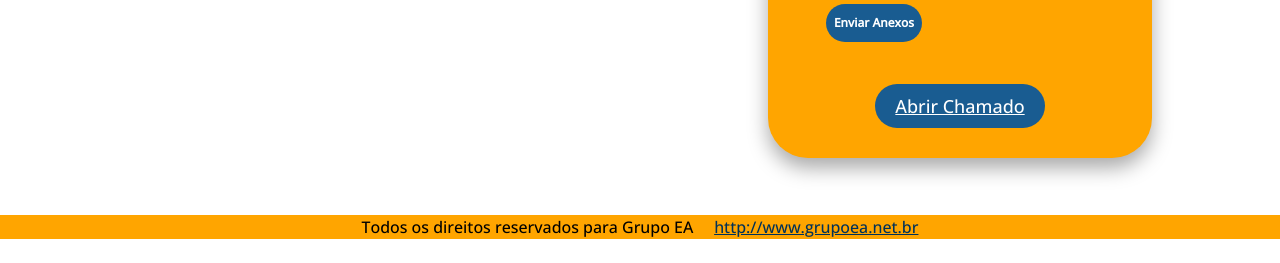
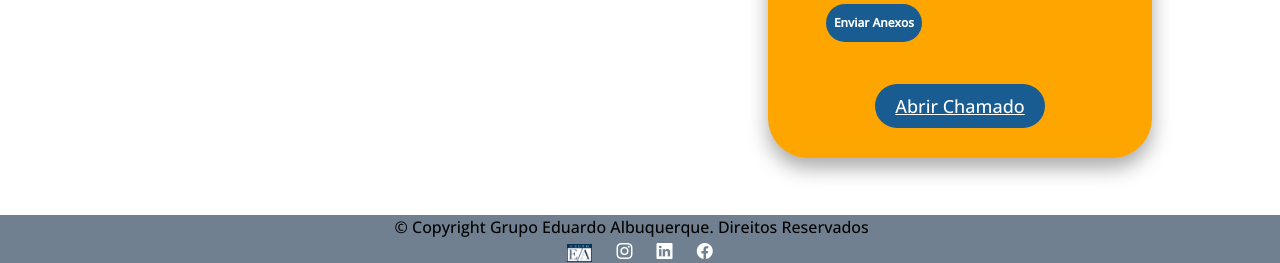
Before and after one commit to Diego-Borba/ProjetoGrupoEA-Squad12, a PHP site: page /pages/realizar_chamados.html in a window 1280 px wide. Shown: the part 658-921 px from the top of the page. Before the commit the page ends 897 px from the top, so only its background shows below. Run offline with PHP 8.4, Linux system fonts and the light colour scheme; some libraries are stand-ins or nearby versions.

Commit message:
modificação do footer

```diff
--- a/css/style.css
+++ b/css/style.css
@@ -84,7 +84,13 @@ label {
 }
 
 .footer{
-    background-color: #ffa500;
+    background-color: 	#708090;
+}
+
+.icones-footer a{
+    color: #fff;
+    margin: 10px;
+    text-decoration: none
 }
 
 /* css login */
--- a/pages/cadastrar_usuario.html
+++ b/pages/cadastrar_usuario.html
@@ -11,6 +11,8 @@
     <!-- Bootstrap CSS -->
     <link rel="stylesheet" href="https://stackpath.bootstrapcdn.com/bootstrap/4.1.3/css/bootstrap.min.css"
         integrity="sha384-MCw98/SFnGE8fJT3GXwEOngsV7Zt27NXFoaoApmYm81iuXoPkFOJwJ8ERdknLPMO" crossorigin="anonymous">
+        <link rel="stylesheet" href="https://cdn.jsdelivr.net/npm/bootstrap-icons@1.9.1/font/bootstrap-icons.css">
+
 </head>
 
 <body>
@@ -60,6 +62,7 @@
         <!-- Botão cadastro-->
         <button type="submit" class="buttonClass">Cadastrar</button>
     </form>
+    <script src="assets/js/bootstrap.bundle.min.js"></script>
 
 </body>
 
--- a/pages/realizar_chamados.html
+++ b/pages/realizar_chamados.html
@@ -13,6 +13,7 @@
     <link rel="preconnect" href="https://fonts.gstatic.com" crossorigin>
     <link href="https://fonts.googleapis.com/css2?family=Open+Sans:wght@500&display=swap" rel="stylesheet">
     <script src="https://kit.fontawesome.com/b4d856d404.js" crossorigin="anonymous"></script>
+    <link rel="stylesheet" href="https://cdn.jsdelivr.net/npm/bootstrap-icons@1.9.1/font/bootstrap-icons.css">
 
     <title>Escolha dos chamados</title>
 </head>
@@ -93,13 +94,18 @@
     <footer class="footer">
         <div  class="text-center">
             <span class="span-footer">
-                Todos os direitos reservados para Grupo EA &nbsp; &nbsp;
-                <a href="http://www.grupoea.net.br"> http://www.grupoea.net.br</a>
+                © Copyright Grupo Eduardo Albuquerque. Direitos Reservados &nbsp; &nbsp;
+            <div class="icones-footer">
+                <a href="http://www.grupoea.net.br/"> <img src="../img/logo.png" width="25px"> </a>
+                <a href="https://www.instagram.com/grupoeduardoalbuquerque/" ><i class="bi bi-instagram"> </i></a>
+                <a href="https://www.linkedin.com/company/grupo-eduardo-albuquerque/"><i class="bi bi-linkedin"></i></a>
+                <a href="https://www.instagram.com/grupoeduardoalbuquerque/"><i class="bi bi-facebook"></i></a>
+            </div>
             </span>
         </div>
     </footer>
     <script src="https://cdn.jsdelivr.net/npm/bootstrap@5.2.1/dist/js/bootstrap.bundle.min.js" integrity="sha384-u1OknCvxWvY5kfmNBILK2hRnQC3Pr17a+RTT6rIHI7NnikvbZlHgTPOOmMi466C8" crossorigin="anonymous"></script>
-
+    <script src="assets/js/bootstrap.bundle.min.js"></script>
 </body>
 
 </html>
```
Also changed, not shown: index.html (+9 -5 lines), pages/esqueci_senha.html (+8 -2 lines), pages/login.html (+7 -3 lines), pages/meus-chamados-clientes.html (+9 -3 lines), pages/tela_de_adm.html (+9 -4 lines).
